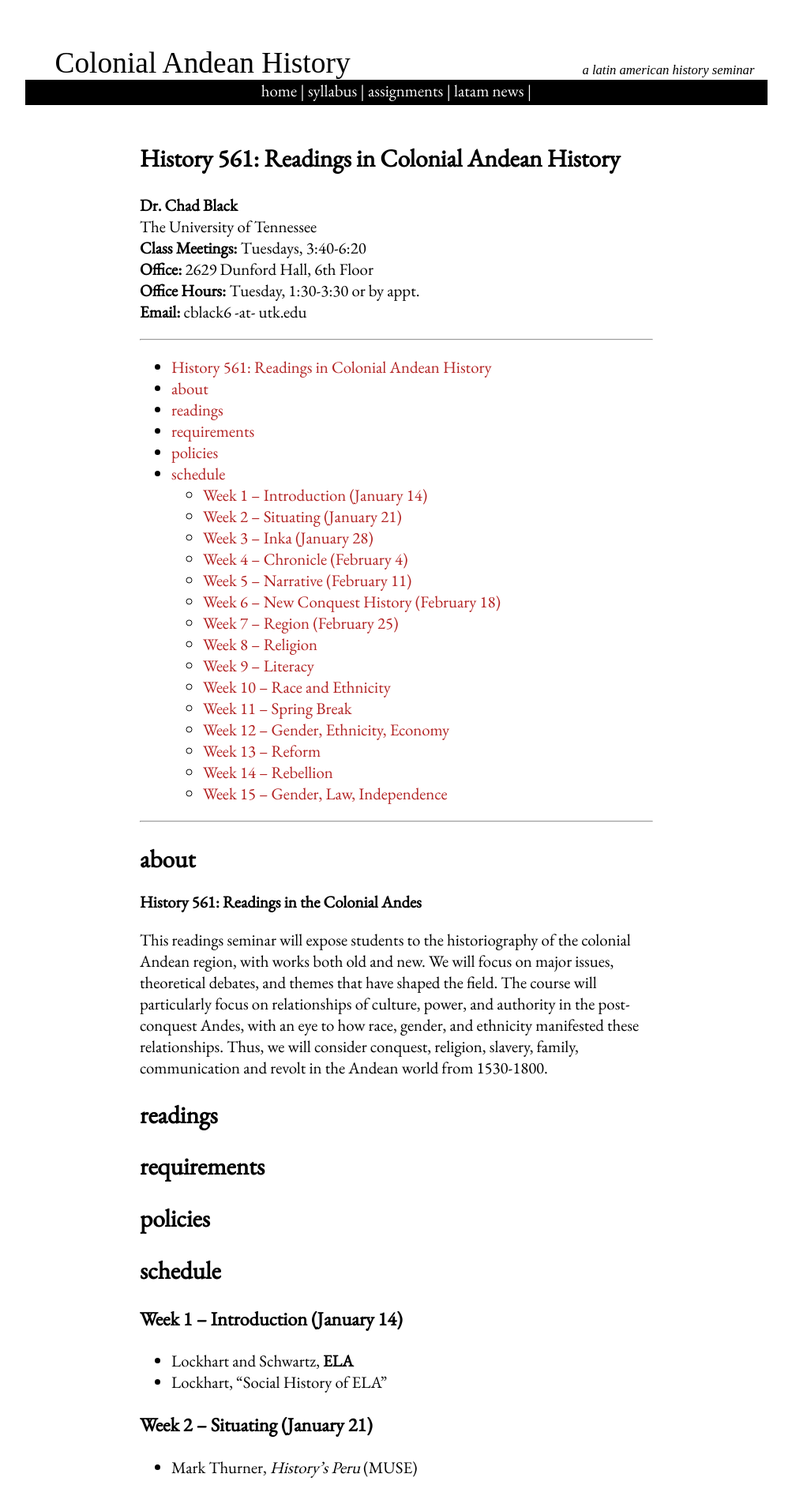
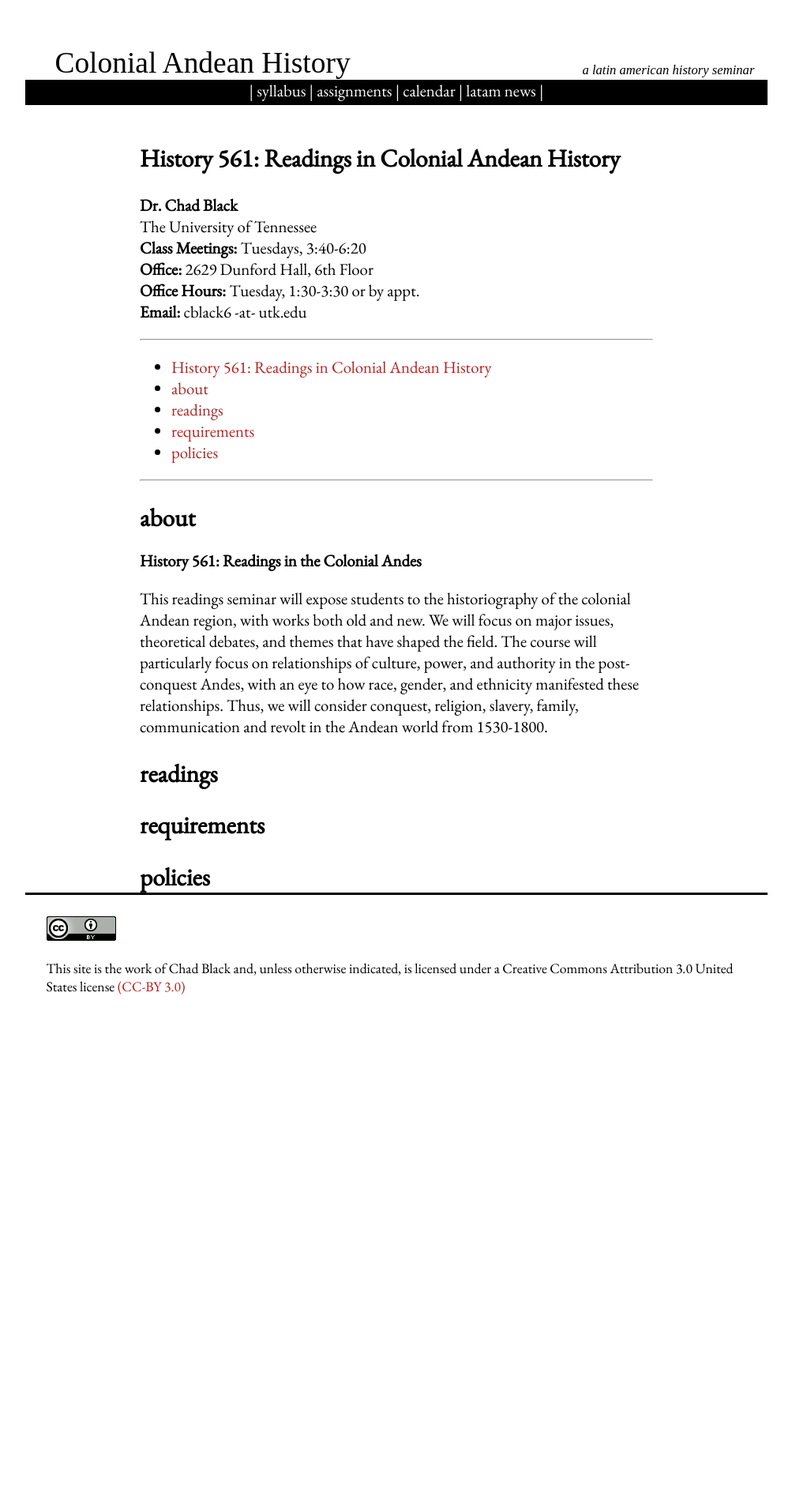
Before and after one commit to chadblack/colonialandes, a Jekyll site: the page built from info/syllabus.md, in a window 1280 px wide. Shown: the top 1899 px of the page at 79% size, without its empty margins (138-1141 px from the left). Built offline with Jekyll 4.4.1, drawn with Linux system fonts in a browser that asks for light colours; some web fonts are replaced; after the commit the page ends 1327 px from its top, so only the background shows below that; some of the changed text lies outside the part shown.

Commit message:
added calendar page, schedule.html

```diff
--- a/_includes/header.html
+++ b/_includes/header.html
@@ -3,6 +3,6 @@
 <div id="site-description"><em>a latin american history seminar</em></div>
 
 <nav>
-<a href="/">home</a>  |  <a href="/info/syllabus">syllabus</a>  | <a href="/info/assignments">assignments</a>  |  <a href="/info/news">latam news</a>  |
+|  <a href="/info/syllabus">syllabus</a>  | <a href="/info/assignments">assignments</a>  |  <a href="/info/calendar">calendar</a> | <a href="/info/news">latam news</a>  |
 </nav>
 </header>
--- a/css/screen.css
+++ b/css/screen.css
@@ -105,3 +105,11 @@ div.maruku_toc li {
     display: table-cell;
     padding-right: 2em;
 }
+
+article.schedule div.maruku_toc ul{
+    display: block;
+    text-align:left;
+}
+article.schedule div.maruku_toc li {
+    display: block;
+}
--- a/info/syllabus.md
+++ b/info/syllabus.md
@@ -29,64 +29,3 @@ This readings seminar will expose students to the historiography of the colonial
 # requirements
 
 # policies
-
-# schedule
-
-### Week 1 -- Introduction  (January 14)
-*  Lockhart and Schwartz, **ELA**
-*  Lockhart, "Social History of ELA"
-
-### Week 2 -- Situating  (January 21)
-* Mark Thurner, *History's Peru* (MUSE)
-
-### Week 3 -- Inka (January 28)
-*  Dean, *Inka Stone*
-*  Niles, *The Shape of Inca History*  (on MUSE)
-
-### Week 4 -- Chronicle  (February 4)
-*  Titus Cusi Yupangi
-*  Pedro Cieza de Leon
-
-### Week 5 -- Narrative  (February 11)
-*  Prescott
-or
-*  Hemming
-
-### Week 6 -- New Conquest History (February 18)
-*  Peter Gose, *Invading Ancestors*
-*  *Domination without Dominance*
-
-### Week 7 -- Region (February 25)
-*  Stern, *Peru's Indian Peoples*
-*  Cook and Cook, *People of the Volcano*
-
-### Week 8 -- Religion
-*  Mills, Idolatry and Its Enemies
-*  Silverblatt, Modern Inquisitions
-
-### Week 9 -- Literacy
-*  Rama, *Lettered City*
-*  Rappaport and Cummins, *Beyond the Lettered City* (MUSE)
-
-### Week 10 -- Race and Ethnicity
-*  O'Toole, *Bound Lives*  (MUSE)
-*  Bryant, *Rivers of Gold, Lives of Bondage*
-
-### Week 11 -- Spring Break
-*  None!!
-
-### Week 12 -- Gender, Ethnicity, Economy
-*  Gauderman, *Women's Lives in Colonial Quito*  (MUSE)
-*  Mangan, *Trading Places*
-
-### Week 13 -- Reform
-*  Adam Warren, *Medicine and Politics in Colonial Peru*  (MUSE)
-*  Charles Walker, *Shaky Colonialism*
-
-### Week 14 -- Rebellion
-* John Leddy Phelan, *The People and the King* (MUSE)
-* Ward Stavig, *The World of Tupac Amaru*
-
-### Week 15 -- Gender, Law, Independence
-*  Sarah Chambers, *From Subjects to Citizens*
-*  Chad Black, *Limits of Gender Domination*  (MUSE)
```
Also changed, not shown: _layouts/schedule.html (added, +30 -0 lines), info/calendar.md (added, +70 -0 lines).
